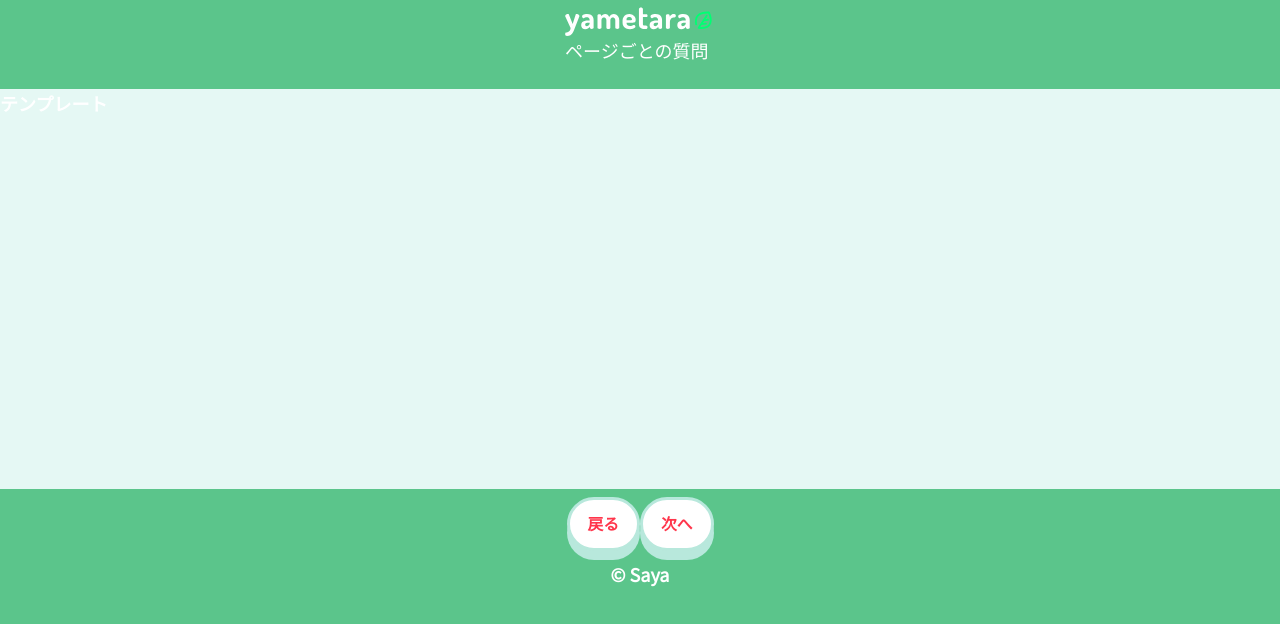
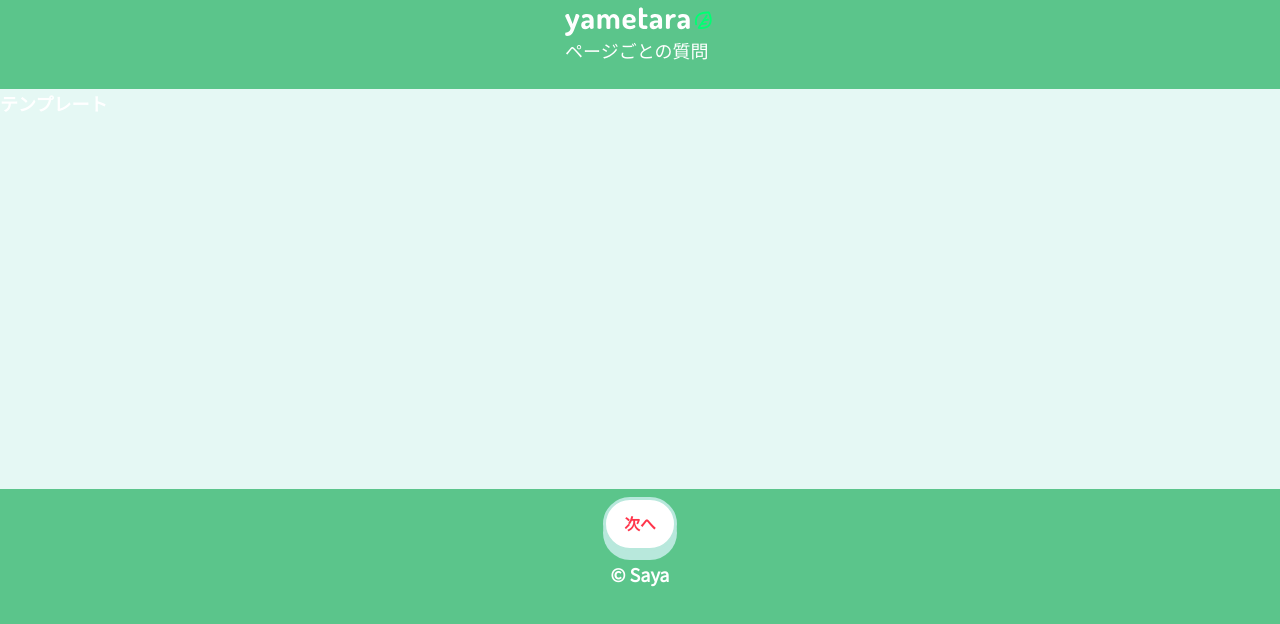
Before and after one commit to pachikuriii/yametara, a Next.js app: page /questions/1 in a window 1280 px wide. Shown: the top 624 px of the page. Built offline with nearby package versions, Linux system fonts and the light colour scheme.

Commit message:
最初の質問の戻るボタンを削除

```diff
--- a/src/pages/questions/1.tsx
+++ b/src/pages/questions/1.tsx
@@ -1,5 +1,6 @@
 import Head from 'next/head';
-import ButtonsPager from '../../components/molecules/buttons-pager';
+import Link from 'next/link';
+import Button from '../../components/atoms/button';
 import Footer from '../../components/organisms/footer';
 import Header from '../../components/organisms/header';
 import QuestionTemplate from '../../components/templates/question';
@@ -16,7 +17,9 @@ export default function Home() {
       <main className={styles.main}>
         <Header></Header>
         <QuestionTemplate />
-        <ButtonsPager></ButtonsPager>
+        <Link href='/questions/2'>
+          <Button>次へ</Button>
+        </Link>
         <Footer></Footer>
       </main>
     </>
```
